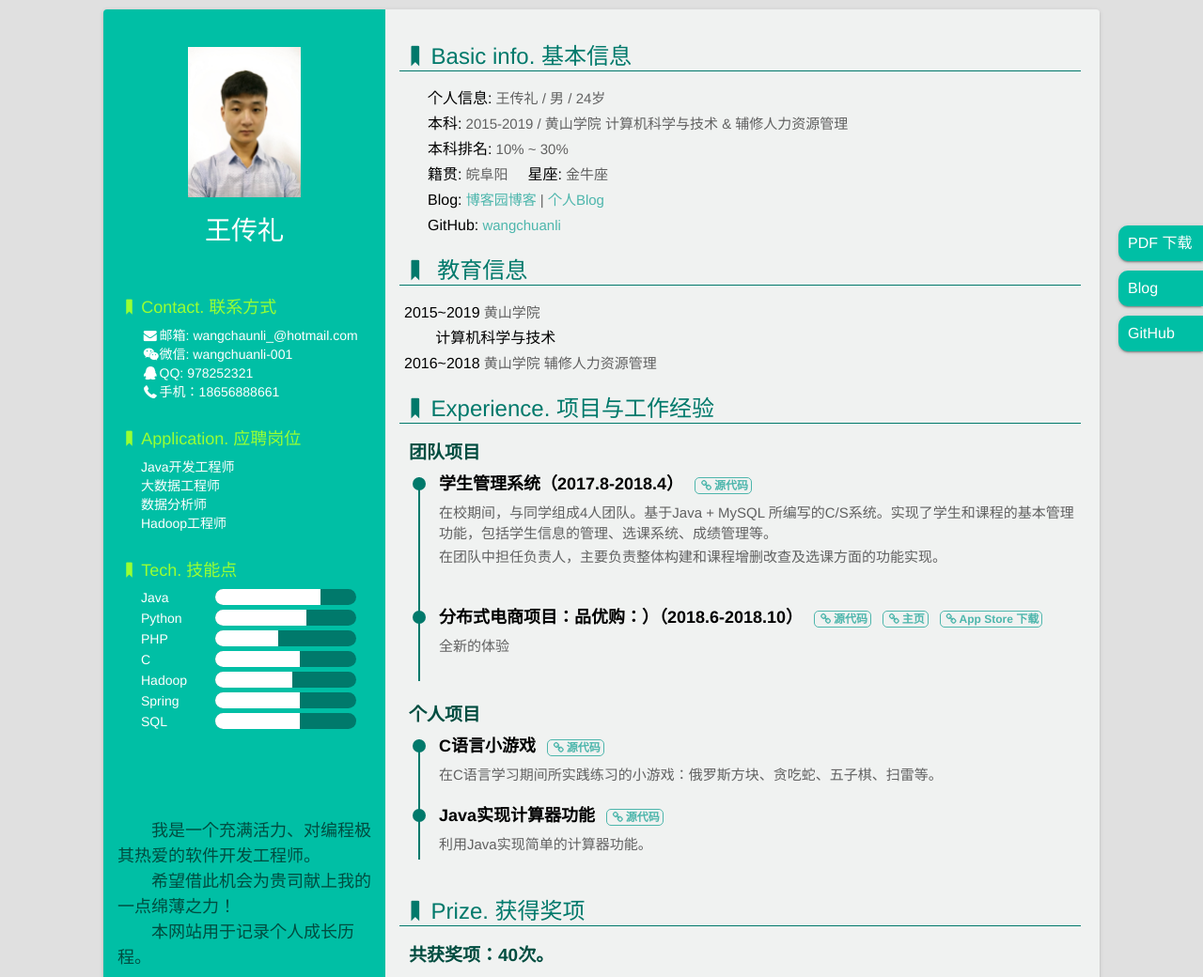
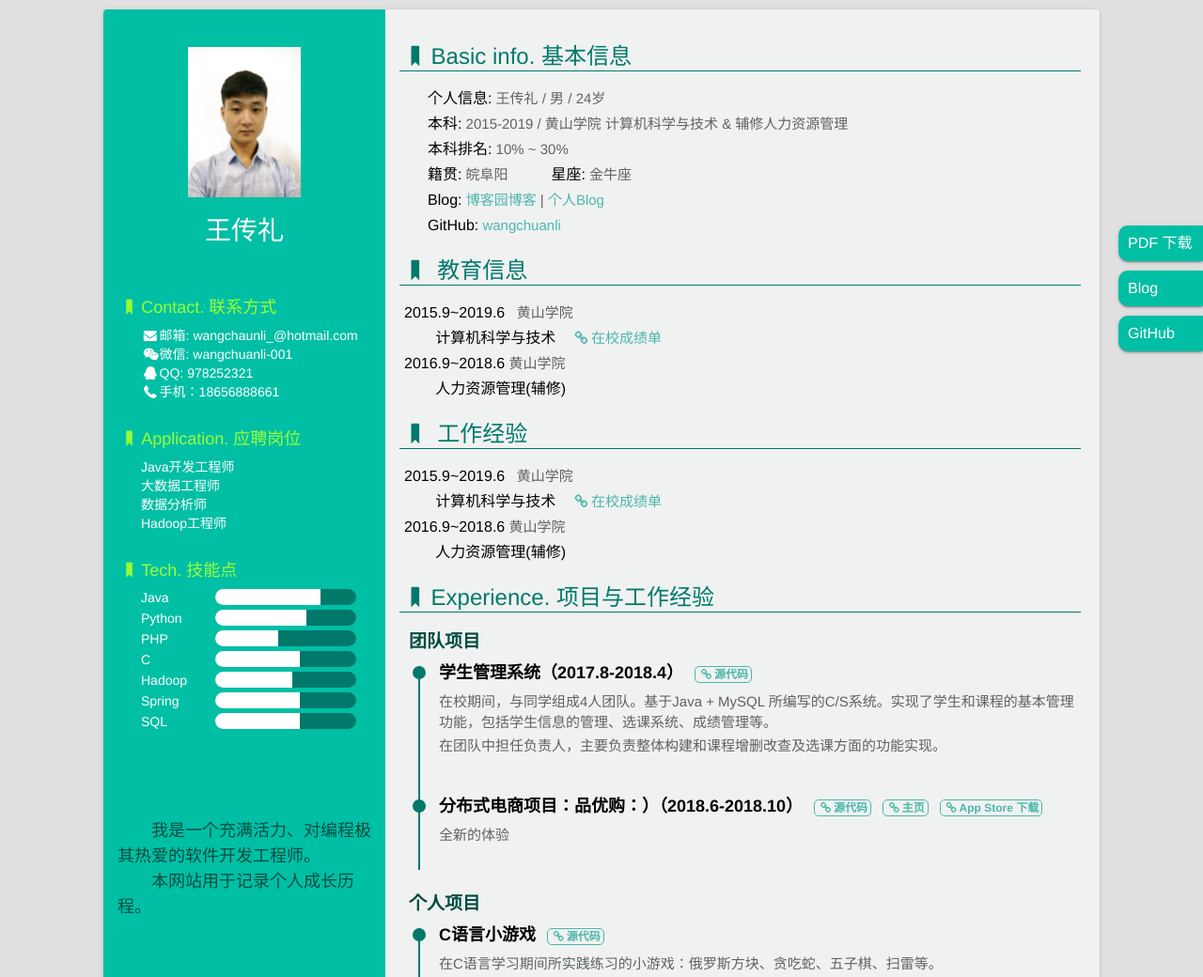
Before and after one commit to wangchuanli001/Resume, a website: page index.html in a window 1280 px wide. Shown: the top 1040 px of the page at 94% size. Drawn offline with Linux system fonts and the light colour scheme.

Commit message:
Update index.html

```diff
--- a/index.html
+++ b/index.html
@@ -111,7 +111,6 @@
 
     <div class="note">
       <p>我是一个充满活力、对编程极其热爱的软件开发工程师。</p>
-      <p>希望借此机会为贵司献上我的一点绵薄之力！</p>
       <p>本网站用于记录个人成长历程。</p>
     </div>
   </div>
@@ -123,7 +122,7 @@
         <dd><span>个人信息:</span> 王传礼 / 男 / 24岁</dd>
         <dd><span>本科:</span> 2015-2019 / 黄山学院 计算机科学与技术 & 辅修人力资源管理</dd>
         <dd><span>本科排名:</span> 10% ~ 30%</dd>
-		<dd><span>籍贯:</span> 皖阜阳&nbsp;&nbsp;&nbsp;&nbsp;&nbsp;<span>星座:</span> 金牛座</dd>
+		<dd><span>籍贯:</span> 皖阜阳&nbsp;&nbsp;&nbsp;&nbsp;&nbsp;&nbsp;&nbsp;&nbsp;&nbsp;&nbsp;&nbsp;<span>星座:</span> 金牛座</dd>
 		<dd><span>Blog:</span> <a href="https://www.cnblogs.com/null-/" target="_blank">博客园博客</a> | <a href="https://wangchuanli001.github.io/blog/" target="_blank">个人Blog</a></dd>
         <dd><span>GitHub:</span> <a href="https://github.com/wangchuanli001" target="_blank">wangchuanli</a></dd>
 
@@ -131,9 +130,22 @@
       </li>
 	  <li>
 		<dt><i class="icon-bookmark"></i> 教育信息</dt>
-		<dd><span>2015~2019</span> 黄山学院</dd>
-		<dd>&nbsp;&nbsp;&nbsp;&nbsp;&nbsp;&nbsp;&nbsp;&nbsp;<span>计算机科学与技术</span></dd>
-		<dd><span>2016~2018</span> 黄山学院 辅修人力资源管理</dd>
+		<dd><span>2015.9~2019.6</span>&nbsp;&nbsp;&nbsp;黄山学院</dd>
+		<dd>&nbsp;&nbsp;&nbsp;&nbsp;&nbsp;&nbsp;&nbsp;&nbsp;<span>计算机科学与技术</span>
+			&nbsp;&nbsp;&nbsp;<a href="https://github.com/wangchuanli001/MyProjects/tree/master/TheStudentSystem" target="_blank"><i class="icon-link"></i>在校成绩单</a>
+		</dd>
+		<dd><span>2016.9~2018.6</span> 黄山学院</dd>
+		<dd>&nbsp;&nbsp;&nbsp;&nbsp;&nbsp;&nbsp;&nbsp;&nbsp;<span>人力资源管理(辅修)</span>
+	  </li>
+
+	  <li>
+		<dt><i class="icon-bookmark"></i> 工作经验</dt>
+		<dd><span>2015.9~2019.6</span>&nbsp;&nbsp;&nbsp;黄山学院</dd>
+		<dd>&nbsp;&nbsp;&nbsp;&nbsp;&nbsp;&nbsp;&nbsp;&nbsp;<span>计算机科学与技术</span>
+			&nbsp;&nbsp;&nbsp;<a href="https://github.com/wangchuanli001/MyProjects/tree/master/TheStudentSystem" target="_blank"><i class="icon-link"></i>在校成绩单</a>
+		</dd>
+		<dd><span>2016.9~2018.6</span> 黄山学院</dd>
+		<dd>&nbsp;&nbsp;&nbsp;&nbsp;&nbsp;&nbsp;&nbsp;&nbsp;<span>人力资源管理(辅修)</span>
 	  </li>
 
       <li>
```
